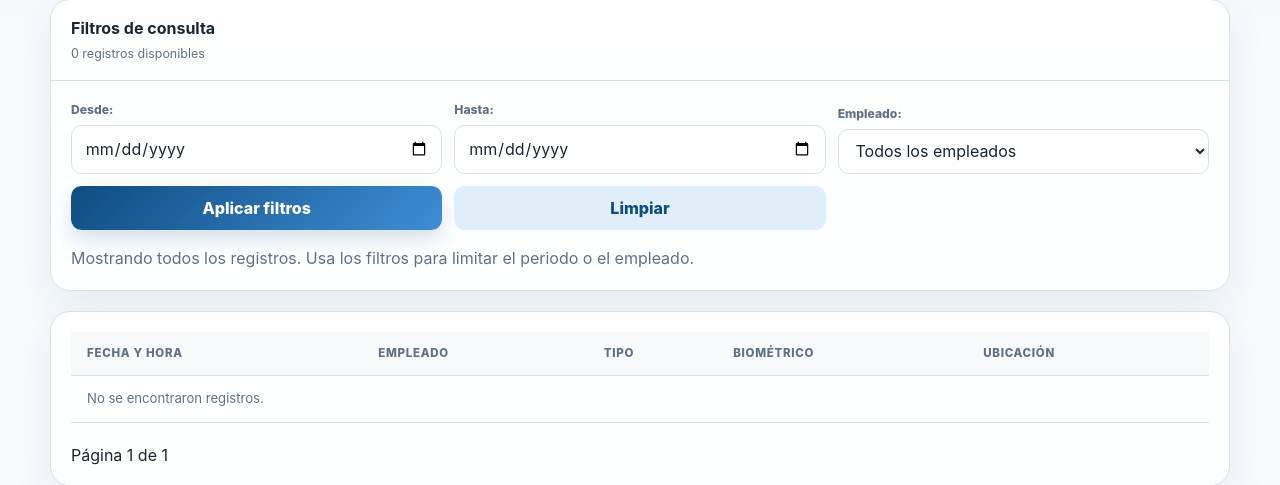
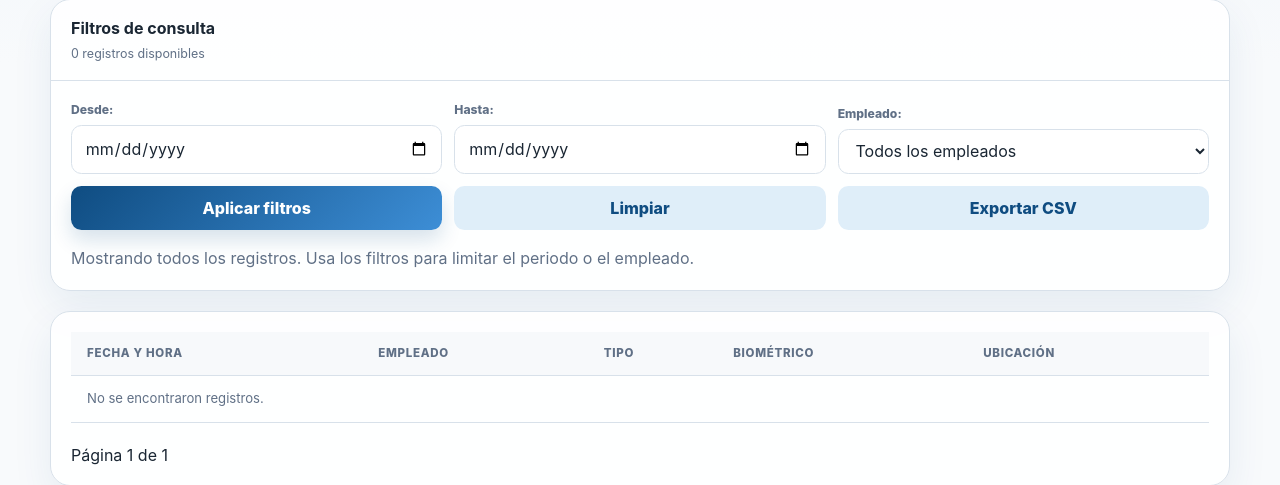
Before and after one commit to JonathanDLCH/Biometrico-RC, a Django app: page /registros/ in a window 1280 px wide. Shown: the part 257-742 px from the top of the page. Run offline with Django 5.2, Linux system fonts and the light colour scheme; the visitor is signed in with stand-in values (Sample User, id 1); data that the repository does not hold is empty; parts of the project's set-up code (start-up, migrations or seed data) failed here and were passed over.

Commit message:
Update: Nueva funcionalidad descarga de registros

```diff
--- a/consultas/templates/consultas/attendance_list.html
+++ b/consultas/templates/consultas/attendance_list.html
@@ -41,6 +41,9 @@
                 </div>
                 <div class="field filter-actions">
                     <a class="button-secondary" href="{% url 'registros' %}">Limpiar</a>
+                </div>
+                <div class="field filter-actions">
+                    <a class="button-secondary" href="{% url 'exportar_registros' %}{% if querystring %}?{{ querystring }}{% endif %}">Exportar CSV</a>
                 </div>
             </form>
             {% if not filters_requested %}<p class="page-header__description" style="margin-top: 1rem;">Mostrando todos los registros. Usa los filtros para limitar el periodo o el empleado.</p>{% endif %}
--- a/consultas/urls.py
+++ b/consultas/urls.py
@@ -6,4 +6,5 @@ from . import views
 urlpatterns = [
     path("", views.biometric_list, name="biometricos"),
     path("registros/", views.attendance_list, name="registros"),
+    path("registros/exportar/", views.export_attendance_csv, name="exportar_registros"),
 ]
--- a/consultas/views.py
+++ b/consultas/views.py
@@ -1,8 +1,11 @@
+import csv
 from datetime import datetime, time, timedelta
 
 from django.contrib.auth.decorators import login_required
 from django.core.paginator import Paginator
+from django.http import HttpResponse
 from django.shortcuts import render
+from django.utils import timezone
 
 from .forms import AttendanceFilterForm
 from .metrics import calculate_employee_rankings
@@ -46,8 +49,7 @@ def biometric_list(request):
     )
 
 
-@login_required
-def attendance_list(request):
+def _attendance_records_for_request(request):
     form = AttendanceFilterForm(request.GET or None)
     records = AttendanceRecord.objects.select_related("empleado", "biometrico")
     filter_keys = {"start_date", "end_date", "employee"}
@@ -71,6 +73,12 @@ def attendance_list(request):
         else:
             records = records.none()
 
+    return form, records, filters_requested
+
+
+@login_required
+def attendance_list(request):
+    form, records, filters_requested = _attendance_records_for_request(request)
     page_number = request.GET.get("page")
     page_obj = Paginator(records.order_by("-register_time", "-id_registro"), 100).get_page(
         page_number
@@ -89,3 +97,35 @@ def attendance_list(request):
             "filters_requested": filters_requested,
         },
     )
+
+
+def _safe_csv_text(value):
+    text = str(value or "")
+    if text.lstrip().startswith(("=", "+", "-", "@")):
+        return f"'{text}"
+    return text
+
+
+@login_required
+def export_attendance_csv(request):
+    _, records, _ = _attendance_records_for_request(request)
+    response = HttpResponse(content_type="text/csv; charset=utf-8")
+    response["Content-Disposition"] = 'attachment; filename="registros-asistencia.csv"'
+    response.write("\ufeff")
+
+    writer = csv.writer(response)
+    writer.writerow(["Fecha y hora", "ID Empleado", "Empleado", "Ubicación"])
+    for record in records.order_by("-register_time", "-id_registro").iterator():
+        timestamp = record.register_time
+        if timezone.is_aware(timestamp):
+            timestamp = timezone.localtime(timestamp)
+        writer.writerow(
+            [
+                timestamp.strftime("%Y-%m-%d %H:%M:%S"),
+                record.empleado_id,
+                _safe_csv_text(record.empleado.nombre),
+                _safe_csv_text(record.biometrico.ubicacion or "Sin ubicación"),
+            ]
+        )
+
+    return response
```
Also changed, not shown: tests/test_attendance_export.py (added, +90 -0 lines).
